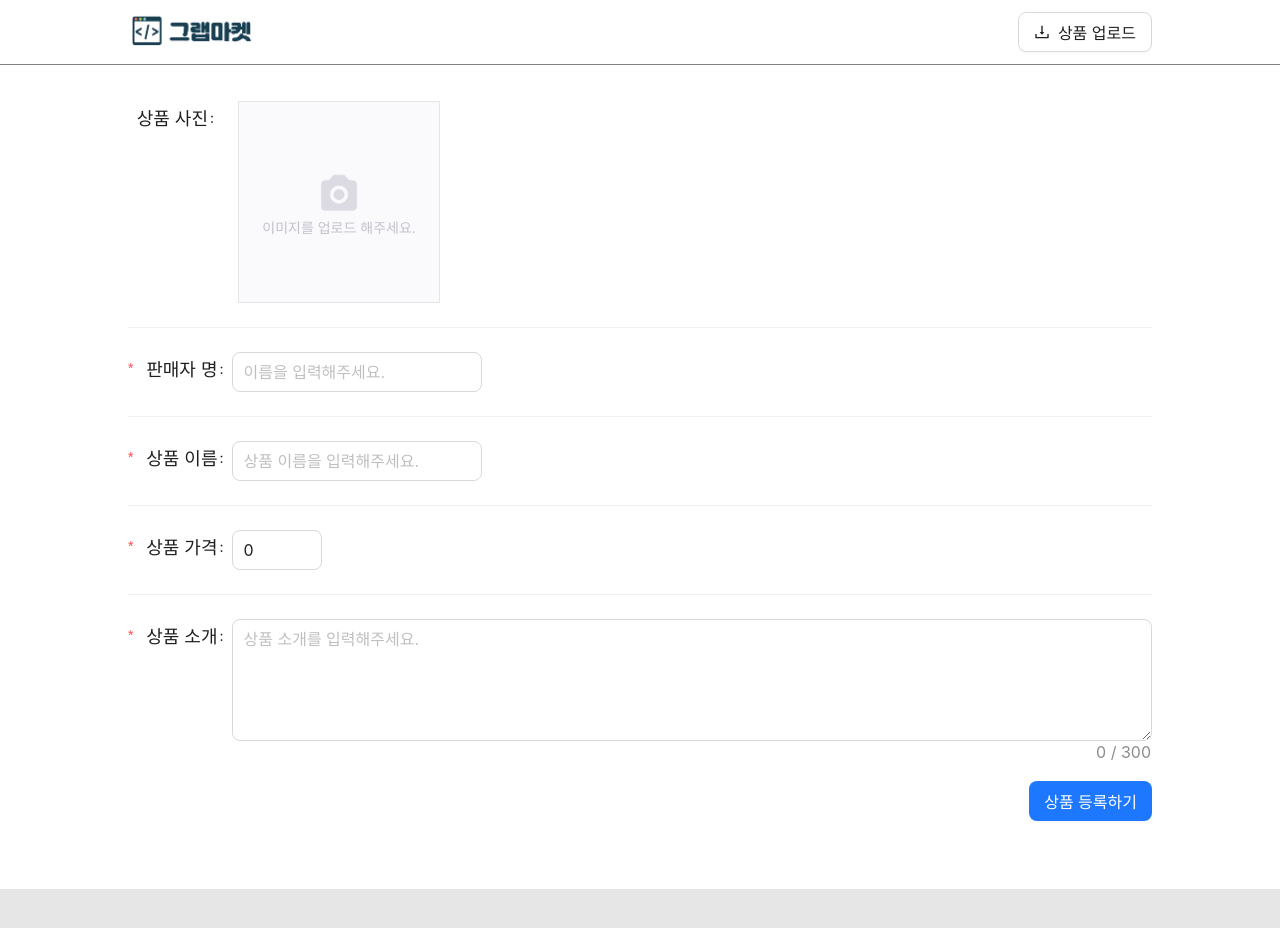
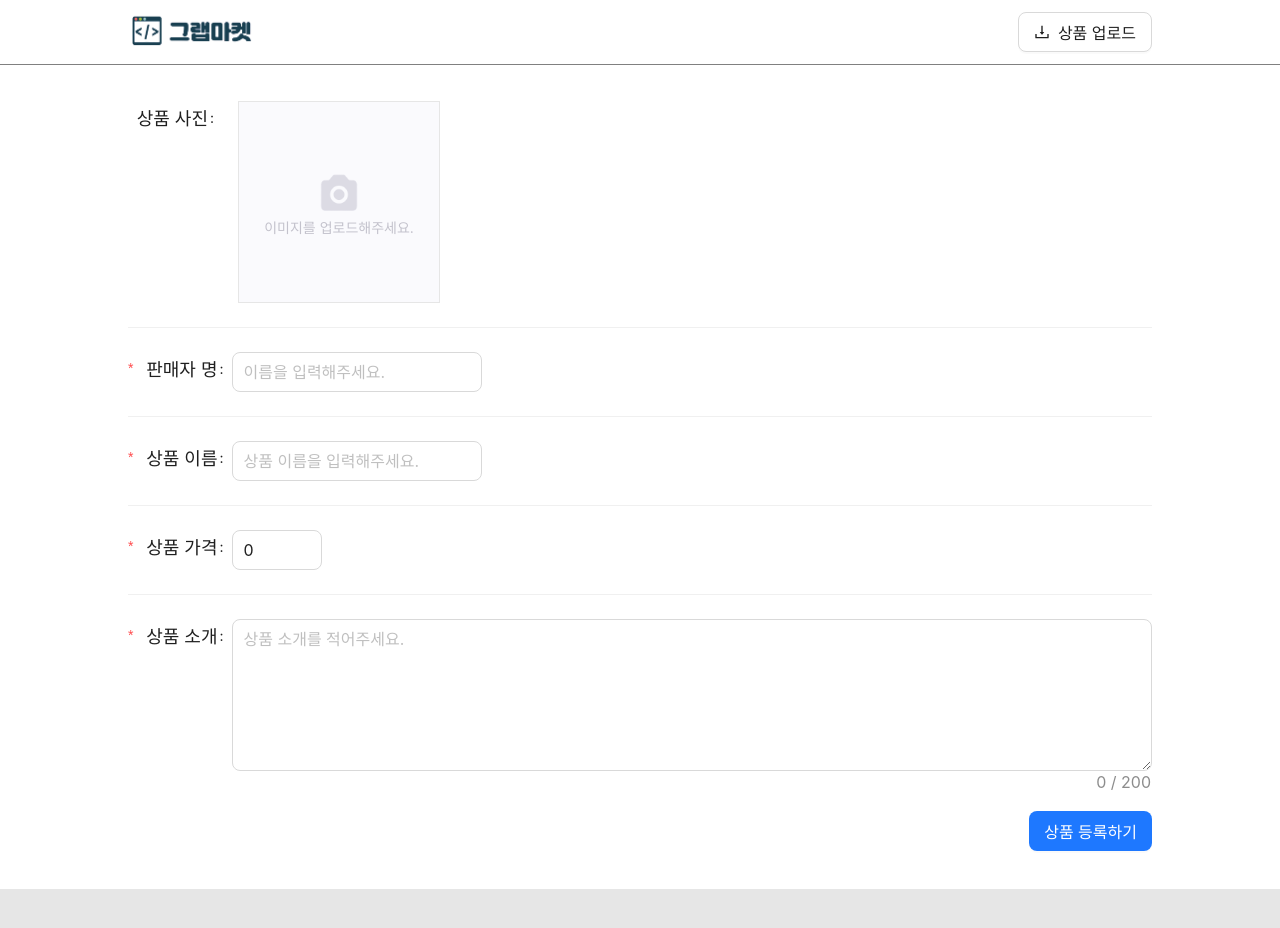
Before and after one commit to changmax909/grab-market1, a React (Create React App) app: page /upload in a window 1280 px wide. Shown: the top 928 px of the page. Built offline with nearby package versions, Linux system fonts and the light colour scheme.

Commit message:
업로드 페이지 사진 구현

```diff
--- a/package.json
+++ b/package.json
@@ -9,6 +9,7 @@
     "@testing-library/user-event": "^13.5.0",
     "antd": "^5.3.2",
     "axios": "^1.3.4",
+    "dayjs": "^1.11.7",
     "http-proxy-middleware": "^2.0.6",
     "react": "^18.2.0",
     "react-dom": "^18.2.0",
--- a/src/App.js
+++ b/src/App.js
@@ -7,11 +7,11 @@ import React, {useState, useEffect} from "react";
 import {Button} from "antd";
 import {DownloadOutlined} from "@ant-design/icons";
 
-import MainPage1 from "./main/index1";
-import UploadPage1 from "./upload/index1";
-import ProductPage1 from "./product/index1";
-import ChildComponent from "./child";
-import TimerComponent from "./timer";
+// import MainPage1 from "./main/index1";
+// import UploadPage1 from "./upload/index1";
+// import ProductPage1 from "./product/index1";
+// import ChildComponent from "./child";
+// import TimerComponent from "./timer";
 
 import axios from 'axios'
 
@@ -94,13 +94,13 @@ function App() {
             <div id="body">
                 <Switch>
                     <Route exact={true} path="/">
-                        <MainPage1/>
+                        <MainPageComponent/>
                     </Route>
                     <Route exact={true} path="/products/:id">
-                        <ProductPage1/>
+                        <ProductPage/>
                     </Route>
                     <Route exact={true} path="/upload">
-                        <UploadPage1/>
+                        <UploadPage/>
                     </Route>
                 </Switch>
             </div>
--- a/src/main/index.css
+++ b/src/main/index.css
@@ -44,7 +44,6 @@
 .product-seller {
     display: flex;
     align-items: center;
-    margin-top: 12px;
 }
 .product-avatar {
     width: 24px;
@@ -53,3 +52,15 @@
     color: inherit;
     text-decoration: none;
 }
+
+.product-footer{
+    display: flex;
+    justify-content: space-between;
+    align-items: center;
+    margin-top: 12px;
+}
+
+.product-date {
+    font-size: 12px;
+    color: rgb(136,136,136);
+}
--- a/src/main/index.js
+++ b/src/main/index.js
@@ -2,6 +2,10 @@ import React from "react";
 import "./index.css";
 import axios from "axios";
 import {Link} from "react-router-dom";
+import dayjs from "dayjs";
+import relativeTime from "dayjs/plugin/relativeTime";
+
+dayjs.extend(relativeTime);
 
 function MainPage() {
     const [products, setProducts] = React.useState([]);
@@ -22,7 +26,7 @@ function MainPage() {
     return (
         <div>
             <div id="banner">
-                <img src="/images/banners/banner1.png" />
+                <img src="/images/banners/banner1.png"/>
             </div>
             <h1>판매되는 상품들</h1>
             <div id="product-list">
@@ -31,17 +35,20 @@ function MainPage() {
                         <div className="product-card">
                             <Link className="product-link" to={`/products/${product.id}`}>
                                 <div>
-                                    <img className="product-img" src={product.imageUrl} />
+                                    <img className="product-img" src={product.imageUrl}/>
                                 </div>
                                 <div className="product-contents">
                                     <span className="product-name">{product.name}</span>
                                     <span className="product-price">{product.price}원</span>
+                                    <div className="product-footer">
                                         <div className="product-seller">
                                             <img
                                                 className="product-avatar"
-                                            src="images/icons/avatar.png"
+                                                src="/images/icons/avatar.png"
                                             />
                                             <span>{product.seller}</span>
+                                        </div>
+                                        <span className="product-date">{dayjs(product.createdAt).fromNow()}</span>
                                     </div>
                                 </div>
                             </Link>
--- a/src/main/index1.js
+++ b/src/main/index1.js
@@ -61,7 +61,8 @@ function MainPage1() {
     React.useEffect(function () {
         //네트워크 통신
         axios
-            .get("https://1a135b44-e524-4168-8a97-42364bfed983.mock.pstmn.io/products")
+            // .get("https://1a135b44-e524-4168-8a97-42364bfed983.mock.pstmn.io/products")
+            .get("http://localhost:8081/products")
             .then(function (result) {
                 const products = result.data.products;
                 setProducts(products);
--- a/src/product/index.js
+++ b/src/product/index.js
@@ -8,9 +8,10 @@ function ProductPage() {
     const [product, setProduct] = useState(null);
     useEffect(function () {
         axios
-            .get(`https://0ee4fc7a-3e22-4d75-aaa5-c0e6f3208ece.mock.pstmn.io/products/${id}`)
+            // .get(`https://0ee4fc7a-3e22-4d75-aaa5-c0e6f3208ece.mock.pstmn.io/products/${id}`)
+            .get(`http://localhost:8080/products/${id}`)
             .then(function (result) {
-                setProduct(result.data);
+                setProduct(result.data.product);
             })
             .catch(function (error) {
                 console.error(error);
--- a/src/product/index1.js
+++ b/src/product/index1.js
@@ -54,6 +54,7 @@ function ProductPage() {
         axios
             .get(
                 `https://1a135b44-e524-4168-8a97-42364bfed983.mock.pstmn.io/products/${id}`
+                // `https://341cf269-c712-4751-a587-2c7fd1b972ec.mock.pstmn.io/products/${id}`
             )
             .then(function (result) {
                 setProduct(result.data);
--- a/src/upload/index.css
+++ b/src/upload/index.css
@@ -48,3 +48,10 @@
     border: none;
     margin-top: 16px;
 }
+
+#upload-img {
+    width: 200px;
+    height: 200px;
+    margin-left: 16px;
+    object-fit: contain;
+}
--- a/src/upload/index.js
+++ b/src/upload/index.js
@@ -1,29 +1,54 @@
-import {Divider, Form, Input, InputNumber, Button} from "antd";
+import {Divider, Form, Input, InputNumber, Button, Upload} from "antd";
 import "./index.css";
+import {ForkOutlined} from '@ant-design/icons';
+import {useState} from "react";
 
 function UploadPage() {
+    const [imageUrl, setImageUrl] = useState(null);
     const onSubmit = (values) => {
         console.log(values);
-    }
-    return(
+    };
+    const onChangeImage = (info) => {
+        if (info.file.status === "uploading") {
+            return;
+        }
+        if (info.file.status === "done") {
+            const response = info.file.response;
+            const imageUrl = response.imageUrl;
+            setImageUrl(imageUrl);
+        }
+    };
+    return (
         <div id="upload-container">
             <Form name="상품 업로드" onFinish={onSubmit}>
                 <Form.Item
                     name="upload"
                     label={<div className="upload-label">상품 사진</div>}
                 >
-                    <div id="upload-img-placeholder">
-                        <img src="/images/icons/camera.png" />
-                        <span>이미지를 업로드 해주세요.</span>
-                    </div>
+                    <Upload
+                        name="image"
+                        action="http://localhost:8080/image"
+                        listType="picture"
+                        showUploadList={false}
+                        onChange={onChangeImage}
+                    >
+                        {imageUrl ? (
+                            <img id="upload-img" src={`http://localhost:8080/${imageUrl}`} />
+                        ) : (
+                            <div id="upload-img-placeholder">
+                                <img src="/images/icons/camera.png" />
+                                <span>이미지를 업로드해주세요.</span>
+                            </div>
+                        )}
+                    </Upload>
                 </Form.Item>
                 {/*선을 그어주는 코드*/}
-                <Divider />
+                <Divider/>
                 <Form.Item
                     label={<div className="upload-label">판매자 명</div>}
                     name="seller"
                     rules={[
-                        {required : true, message : '판매자 이름을 입력해주세요.'}
+                        {required: true, message: '판매자 이름을 입력해주세요.'}
                     ]}
                 >
                     <Input
@@ -32,22 +57,22 @@ function UploadPage() {
                         placeholder="이름을 입력해주세요."
                     />
                 </Form.Item>
-                <Divider />
+                <Divider/>
                 <Form.Item
                     name="name"
                     label={<div className="upload-label">상품 이름</div>}
-                    rules={[{required : true, message : '상품 이름을 입력해주세요.'}]}
+                    rules={[{required: true, message: '상품 이름을 입력해주세요.'}]}
                 >
                     <Input
                         className="upload-name"
                         size="large"
                         placeholder="상품 이름을 입력해주세요."/>
                 </Form.Item>
-                <Divider />
+                <Divider/>
                 <Form.Item
                     name="price"
                     label={<div className="upload-label">상품 가격</div>}
-                    rules={[{required : true, message : '상품 가격을 입력해주세요.'}]}
+                    rules={[{required: true, message: '상품 가격을 입력해주세요.'}]}
                 >
                     <InputNumber
                         defaultValue={0}
@@ -55,11 +80,11 @@ function UploadPage() {
                         size="large"
                     />
                 </Form.Item>
-                <Divider />
+                <Divider/>
                 <Form.Item
                     name="description"
                     label={<div className="upload-label">상품 소개</div>}
-                    rules={[{required : true, message : '상품 소개를 입력해주세요.'}]}
+                    rules={[{required: true, message: '상품 소개를 입력해주세요.'}]}
                 >
                     <Input.TextArea
                         size="large"
```
Lines whose indentation alone changed are shown as unchanged.
